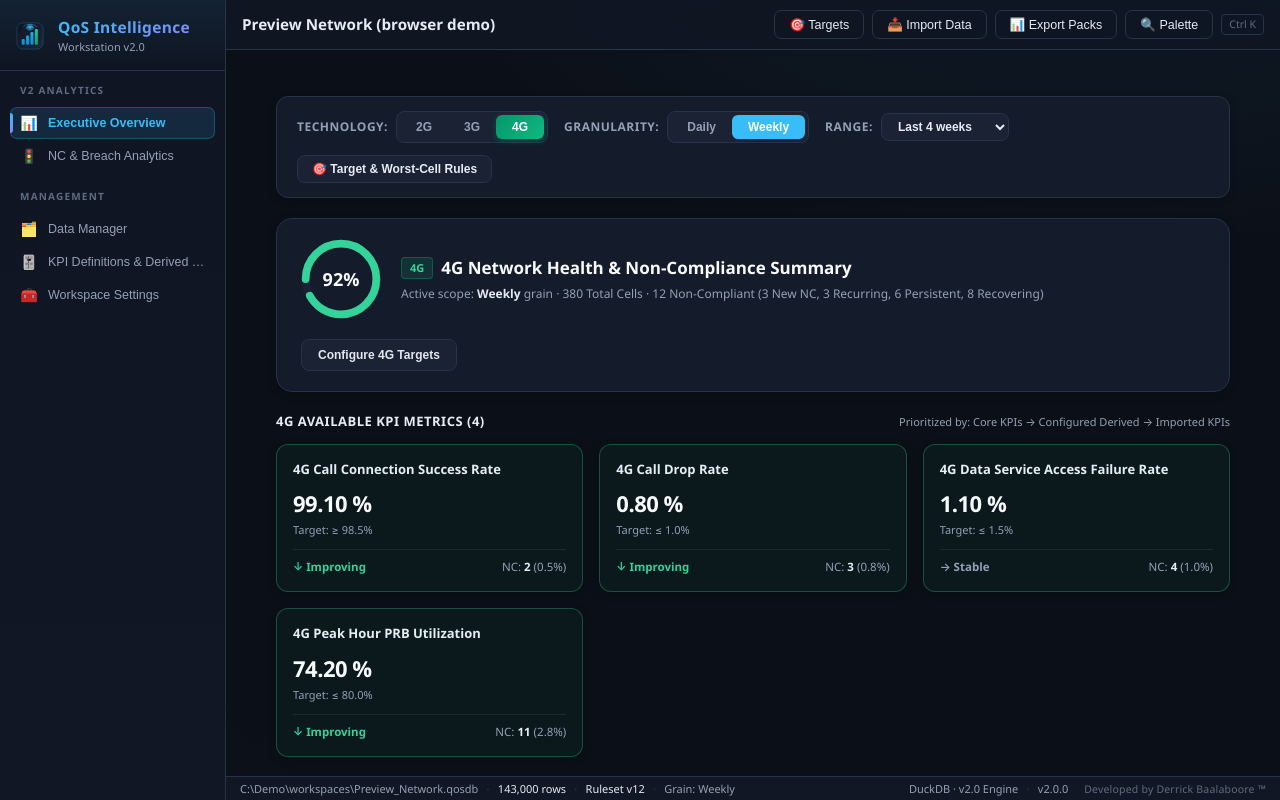
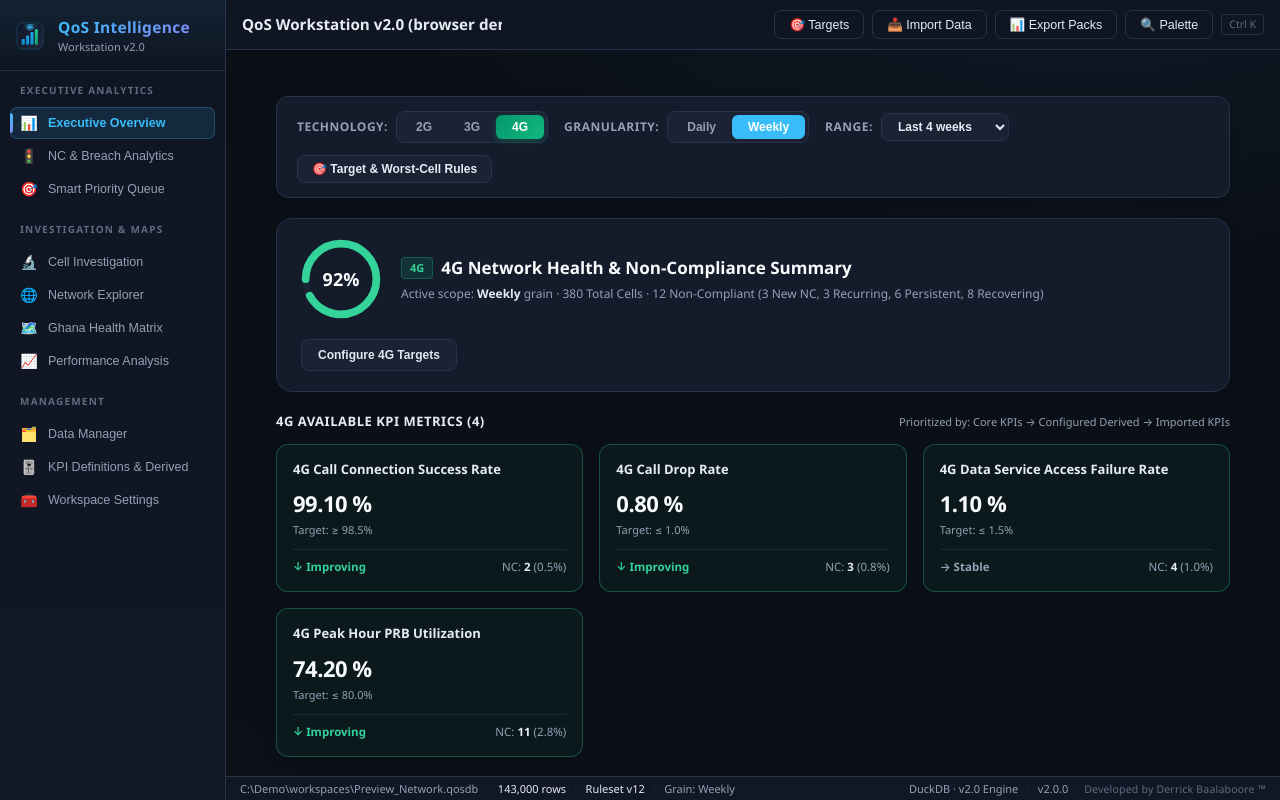
Before and after one commit to Derek1z/QOS-App-Project, a React (Vite) app: page / in a window 1280 px wide. Built offline with nearby package versions, Linux system fonts and the light colour scheme.

Commit message:
feat(v2): fresh rebuild of all non-overview tabs with dynamic selectedTech and grain reactivity

```diff
--- a/src/renderer/lib/previewApi.ts
+++ b/src/renderer/lib/previewApi.ts
@@ -54,7 +54,7 @@ interface DemoFact {
 }
 
 const demoFacts: DemoFact[] = []
-let demoWorkspaceName = 'Preview Network'
+let demoWorkspaceName = 'QoS Workstation v2.0'
 let demoTech: Technology = '4G'
 // remembered choices for workspace creation (demo mirror of appState)
 const demoAppState: {
@@ -2196,7 +2196,7 @@ const invFmt = (v: number | null, unit: string): string => {
 function demoInvestigation(
   scope: InvestigationScope,
   entityId: number,
-  opts: { interventionWeek?: string } = {}
+  opts: { interventionWeek?: string; grain?: Grain; period?: PeriodId; technology?: Technology } = {}
 ): InvestigationResult | null {
   const cells = demoNcLifecycle().cells
   const nameId = (names: string[]): Map<string, number> => {
@@ -2261,14 +2261,20 @@ function demoInvestigation(
     }
   }
 
+  const grain = opts.grain === 'daily' ? 'daily' : 'weekly'
+  const stepCount = grain === 'daily' ? 14 : 12
   const end = new Date(Date.UTC(2026, 6, 27))
   const cellWeeks = (c: (typeof cells)[number]): InvestigationWeek[] =>
-    Array.from({ length: 12 }, (_, i) => {
+    Array.from({ length: stepCount }, (_, i) => {
       const d = new Date(end)
-      d.setUTCDate(d.getUTCDate() - (11 - i) * 7)
+      if (grain === 'daily') {
+        d.setUTCDate(d.getUTCDate() - (stepCount - 1 - i))
+      } else {
+        d.setUTCDate(d.getUTCDate() - (stepCount - 1 - i) * 7)
+      }
       const weekStart = d.toISOString().slice(0, 10)
       const wobble = ((c.cellId + i * 7) % 11) - 5
-      const isNc = c.isNc && i >= 12 - (c.lifecycle === 'Persistent NC' ? 4 : c.lifecycle === 'Recurring NC' ? 3 : c.lifecycle === 'New NC' ? 1 : 0)
+      const isNc = c.isNc && i >= stepCount - (c.lifecycle === 'Persistent NC' ? 4 : c.lifecycle === 'Recurring NC' ? 3 : c.lifecycle === 'New NC' ? 1 : 0)
       return {
         weekStart,
         prbAvg: Math.round(Math.min(100, Math.max(20, (c.prbAvg ?? 55) + wobble * 1.4)) * 10) / 10,
@@ -2277,7 +2283,7 @@ function demoInvestigation(
         volumeMb: 8_000 + ((c.cellId * 97 + i * 317) % 60_000),
         availability: Math.round((99 + ((c.cellId * 7 + i) % 10) / 10) * 10) / 10,
         isNc,
-        lifecycle: isNc ? c.lifecycle : i >= 11 && c.lifecycle === 'Recovering' ? 'Recovering' : 'Healthy'
+        lifecycle: isNc ? c.lifecycle : i >= stepCount - 1 && c.lifecycle === 'Recovering' ? 'Recovering' : 'Healthy'
       }
     })
 
--- a/src/renderer/modules.ts
+++ b/src/renderer/modules.ts
@@ -10,7 +10,7 @@ export interface ModuleDef {
 
 export const MODULE_GROUPS: { title: string; items: ModuleDef[] }[] = [
   {
-    title: 'V2 Analytics',
+    title: 'Executive Analytics',
     items: [
       {
         id: 'overview',
@@ -25,6 +25,46 @@ export const MODULE_GROUPS: { title: string; items: ModuleDef[] }[] = [
         icon: '🚦',
         milestone: 1,
         blurb: 'Multi-grain non-compliance and breach classification across daily, weekly, and monthly views.'
+      },
+      {
+        id: 'priority-center',
+        label: 'Smart Priority Queue',
+        icon: '🎯',
+        milestone: 1,
+        blurb: 'Automated priority ranking queue for critical cell remediation.'
+      }
+    ]
+  },
+  {
+    title: 'Investigation & Maps',
+    items: [
+      {
+        id: 'investigation',
+        label: 'Cell Investigation',
+        icon: '🔬',
+        milestone: 1,
+        blurb: 'Deep-dive single cell investigation, trend lines, threshold overlays, and expandable RCA donut chart.'
+      },
+      {
+        id: 'explorer',
+        label: 'Network Explorer',
+        icon: '🌐',
+        milestone: 1,
+        blurb: 'Multi-level network hierarchy tree: Region → District → BTS Site → Sector Cell.'
+      },
+      {
+        id: 'health-matrix',
+        label: 'Ghana Health Matrix',
+        icon: '🗺️',
+        milestone: 1,
+        blurb: 'Interactive Ghana geographic choropleth map and regional health matrix.'
+      },
+      {
+        id: 'performance',
+        label: 'Performance Analysis',
+        icon: '📈',
+        milestone: 1,
+        blurb: 'Statistical distributions, 2D scatter quadrant matrices, and Pearson correlation matrices.'
       }
     ]
   },
@@ -40,7 +80,7 @@ export const MODULE_GROUPS: { title: string; items: ModuleDef[] }[] = [
       },
       {
         id: 'kpi-definitions',
-        label: 'KPI Definitions & Derived Engine',
+        label: 'KPI Definitions & Derived',
         icon: '🎚️',
         milestone: 1,
         blurb: 'Per-technology KPI targets, derived formula engine, and counter discovery.'
--- a/src/renderer/modules/CellIntelligence.tsx
+++ b/src/renderer/modules/CellIntelligence.tsx
@@ -86,7 +86,7 @@ export default function CellIntelligence(): React.JSX.Element {
     return () => {
       if (debounce.current) clearTimeout(debounce.current)
     }
-  }, [search, fLifecycle, fTrend, fSeverity, fPriority, workspace?.technology, workspace?.path, load])
+  }, [search, fLifecycle, fTrend, fSeverity, fPriority, selectedTech, grain, workspace?.path, load])
 
   useEffect(() => {
     void (async () => {
@@ -195,7 +195,7 @@ export default function CellIntelligence(): React.JSX.Element {
                   <th>Trend</th>
                   <th>Severity</th>
                   <th style={{ textAlign: 'right' }}>
-                    {workspace?.technology === '2G' ? 'TCH Cong avg' : workspace?.technology === '3G' ? '3G Load avg' : 'PRB avg'}
+                    {selectedTech === '2G' ? 'TCH Cong avg' : selectedTech === '3G' ? '3G Load avg' : 'PRB avg'}
                   </th>
                   <th style={{ textAlign: 'right' }}>Breach</th>
                   <th style={{ textAlign: 'right' }}>Priority</th>
--- a/src/renderer/modules/ComparisonLab.tsx
+++ b/src/renderer/modules/ComparisonLab.tsx
@@ -119,7 +119,8 @@ export default function ComparisonLab(): React.JSX.Element {
   const [loading, setLoading] = useState(true)
   const [error, setError] = useState<string | null>(null)
 
-  const tech = workspace?.technology ?? '4G'
+  const selectedTech = useAppStore((s) => s.selectedTech)
+  const tech = selectedTech ?? '4G'
   const metrics = TECH_METRICS[tech] ?? TECH_METRICS['4G']
 
   useEffect(() => {
@@ -148,7 +149,7 @@ export default function ComparisonLab(): React.JSX.Element {
     return () => {
       alive = false
     }
-  }, [workspace?.path, workspace?.readOnly, type, scope, metric, grain, period])
+  }, [workspace?.path, workspace?.readOnly, type, scope, metric, grain, period, selectedTech])
 
   const ranked = useMemo(() => (result ? rankRows(result, sort) : []), [result, sort])
   const chartRows = ranked.slice(0, 15)
--- a/src/renderer/modules/GhanaMap.tsx
+++ b/src/renderer/modules/GhanaMap.tsx
@@ -205,7 +205,7 @@ export default function GhanaMap(): React.JSX.Element {
   selectedRef.current = selected
   districtsRef.current = districts
 
-  const currentTech: Technology = selectedTech || workspace?.technology || '4G'
+  const currentTech: Technology = selectedTech || '4G'
   const activeMetrics = TECH_CORE_METRICS[currentTech] || TECH_CORE_METRICS['4G']
 
   // reset metric if not available in current technology
--- a/src/renderer/modules/NcIntelligence.tsx
+++ b/src/renderer/modules/NcIntelligence.tsx
@@ -102,7 +102,7 @@ export default function NcIntelligence(): React.JSX.Element {
     return () => {
       alive = false
     }
-  }, [workspace?.path, workspace?.readOnly, mode, grain])
+  }, [workspace?.path, workspace?.readOnly, mode, grain, selectedTech])
 
   const latestHealth = health && health.network.length > 0 ? health.network[health.network.length - 1] : null
   const healthScore = latestHealth ? Math.round(latestHealth.score * 10) / 10 : null
--- a/src/renderer/modules/PriorityCenter.tsx
+++ b/src/renderer/modules/PriorityCenter.tsx
@@ -43,7 +43,7 @@ function fmtScore(s: number | null): string {
 
 export default function PriorityCenter(): React.JSX.Element {
   const workspace = useAppStore((s) => s.workspace)
-  const selectedTech = useAppStore((s) => s.selectedTech ?? s.workspace?.technology ?? '4G')
+  const selectedTech = useAppStore((s) => s.selectedTech ?? '4G')
   const setModule = useAppStore((s) => s.setModule)
   const setInvestigationTarget = useAppStore((s) => s.setInvestigationTarget)
 
@@ -63,6 +63,7 @@ export default function PriorityCenter(): React.JSX.Element {
   const debounce = useRef<ReturnType<typeof setTimeout> | null>(null)
 
   const PAGE = 100
+  const storeGrain = useAppStore((s) => s.grain)
 
   const load = useCallback(
     async (ofs: number): Promise<void> => {
@@ -87,7 +88,7 @@ export default function PriorityCenter(): React.JSX.Element {
         setLoading(false)
       }
     },
-    [scope, status, band, search, sort, overdueOnly]
+    [scope, status, band, search, sort, overdueOnly, selectedTech, storeGrain]
   )
 
   useEffect(() => {
--- a/src/renderer/modules/TargetsModal.tsx
+++ b/src/renderer/modules/TargetsModal.tsx
@@ -9,8 +9,8 @@ export interface TargetsModalProps {
 }
 
 export default function TargetsModal({ isOpen, onClose }: TargetsModalProps): React.JSX.Element | null {
-  const workspace = useAppStore((s) => s.workspace)
-  const [activeTech, setActiveTech] = useState<Technology>(workspace?.technology ?? '4G')
+  const selectedTech = useAppStore((s) => s.selectedTech)
+  const [activeTech, setActiveTech] = useState<Technology>(selectedTech || '4G')
   const [defs, setDefs] = useState<KpiDefinition[]>([])
   const [derivedList, setDerivedList] = useState<DerivedKPI[]>([])
   const [loading, setLoading] = useState(false)
@@ -62,10 +62,11 @@ export default function TargetsModal({ isOpen, onClose }: TargetsModalProps): Re
 
   useEffect(() => {
     if (isOpen) {
-      setActiveTech(workspace?.technology ?? '4G')
-      void load(workspace?.technology ?? '4G')
+      const techToLoad = selectedTech || '4G'
+      setActiveTech(techToLoad)
+      void load(techToLoad)
     }
-  }, [isOpen, workspace?.technology, load])
+  }, [isOpen, selectedTech, load])
 
   useEffect(() => {
     if (!isOpen) return
@@ -198,7 +199,7 @@ export default function TargetsModal({ isOpen, onClose }: TargetsModalProps): Re
               style={{ fontWeight: 600, minWidth: '70px' }}
               onClick={() => handleTechChange(t)}
             >
-              {t} {t === workspace?.technology && '(Active)'}
+              {t} {t === selectedTech && '(Active)'}
             </button>
           ))}
         </div>
```
Also changed, not shown: src/renderer/modules/Forecasting.tsx (+12 -6 lines), src/renderer/modules/InvestigationWorkspace.tsx (+8 -4 lines), src/renderer/modules/KpiDefinitions.tsx (+9 -5 lines), src/renderer/modules/SimulationLab.tsx (+7 -9 lines).
